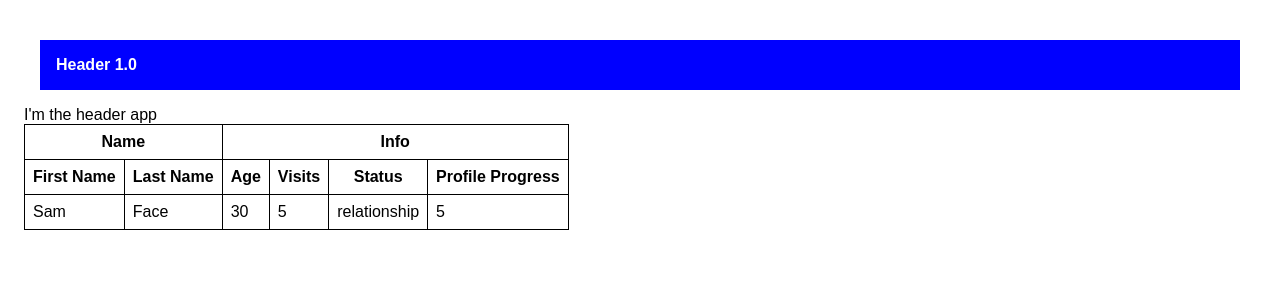
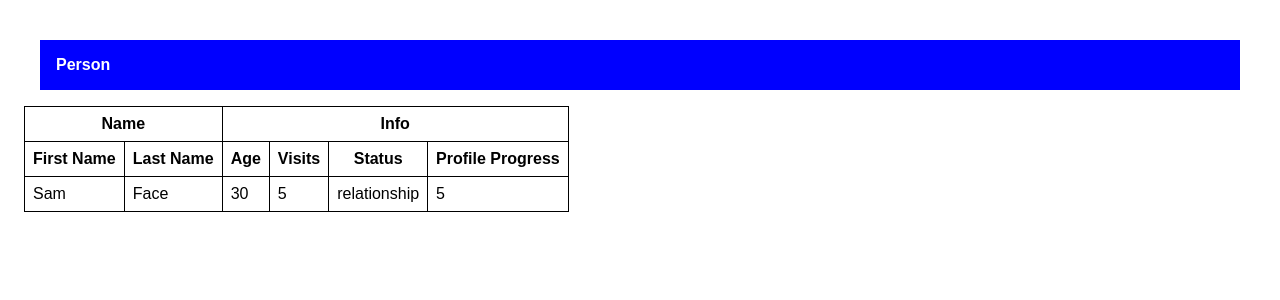
Before and after one commit to illusionshaker/mf-viewpoint, a React app: page / in a window 1280 px wide. Shown: the top 300 px of the page. Built offline with nearby package versions, Linux system fonts and the light colour scheme; the HTML template or start-up script is replaced by a standard one.

Commit message:
pass in parameters for microfrontend

```diff
--- a/src/App.tsx
+++ b/src/App.tsx
@@ -1,13 +1,9 @@
 import React from "react";
-import Styles from './Styles';
-import Header from "./Header";
-import Table from "./DataTable";
+import MicroFrontend from "./MicroFrontend";
 import "./index.scss";
 
-
 const App = () => {
-const columns = React.useMemo(
-  () => [
+const columns = [
     {
       Header: 'Name',
       columns: [
@@ -41,12 +37,9 @@ const columns = React.useMemo(
           accessor: 'progress',
         },
       ],
-    },
-  ],
-  []
-)
+    }
+]
 
-// const data = React.useMemo(() => makeData(20), [])
 const data = [{
   firstName: "Sam",
   lastName: "Face",
@@ -57,14 +50,7 @@ const data = [{
 }]
 
 return (
-
-  <Styles>
-    <div>
-    <Header />
-    <div>I'm the header app</div>
-  </div>
-    <Table columns={columns} data={data} />
-  </Styles>
+  <MicroFrontend widgetName = {"Person"} columns={columns} data={data}/>
 )
 }
 
--- a/src/Header.tsx
+++ b/src/Header.tsx
@@ -1,6 +1,6 @@
 import React from "react";
 
-export default () => (
+export default ({widgetName}) => (
   <div
     style={{
       padding: "1em",
@@ -10,6 +10,6 @@ export default () => (
       fontWeight: "bold",
     }}
   >
-    Header 1.0
+    {widgetName}
   </div>
 );
--- /dev/null
+++ b/src/MicroFrontend.tsx
@@ -0,0 +1,18 @@
+import React from "react";
+import Styles from './Styles';
+import Header from "./Header";
+import Table from "./DataTable";
+import "./index.scss";
+
+function MicroFrontend ({ widgetName, columns, data }) {
+    return (
+    <Styles>
+        <div>
+        <Header widgetName={widgetName}/>
+      </div>
+        <Table columns={columns} data={data} />
+      </Styles>
+    )
+}
+
+export default MicroFrontend;
--- a/webpack.config.js
+++ b/webpack.config.js
@@ -43,13 +43,11 @@ module.exports = (_, argv) => ({
   },
   plugins: [
     new ModuleFederationPlugin({
-      name: "table",
+      name: "microfrontend",
       filename: "remoteEntry.js",
       remotes: {},
       exposes: {
-        "./Header": "./src/Header",
-        "./DataTable": "./src/DataTable",
-        "./Styles": "./src/Styles"
+        "./MicroFrontend": "./src/MicroFrontend",
       },
       shared: { react: { singleton: true }, "react-dom": { singleton: true }, "react-table": { singleton: true} }, // share the same version of react and react-dom
     }),
```
